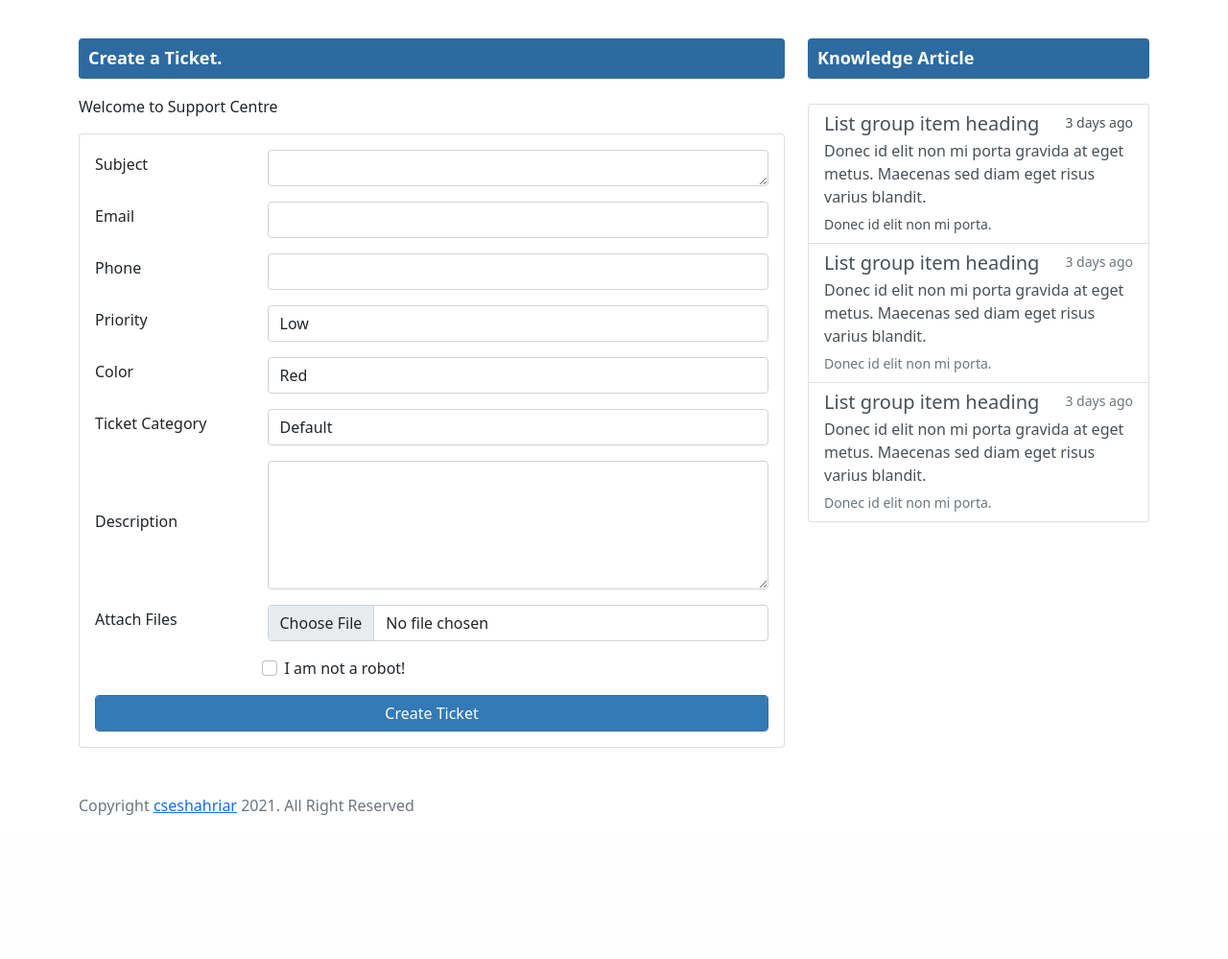
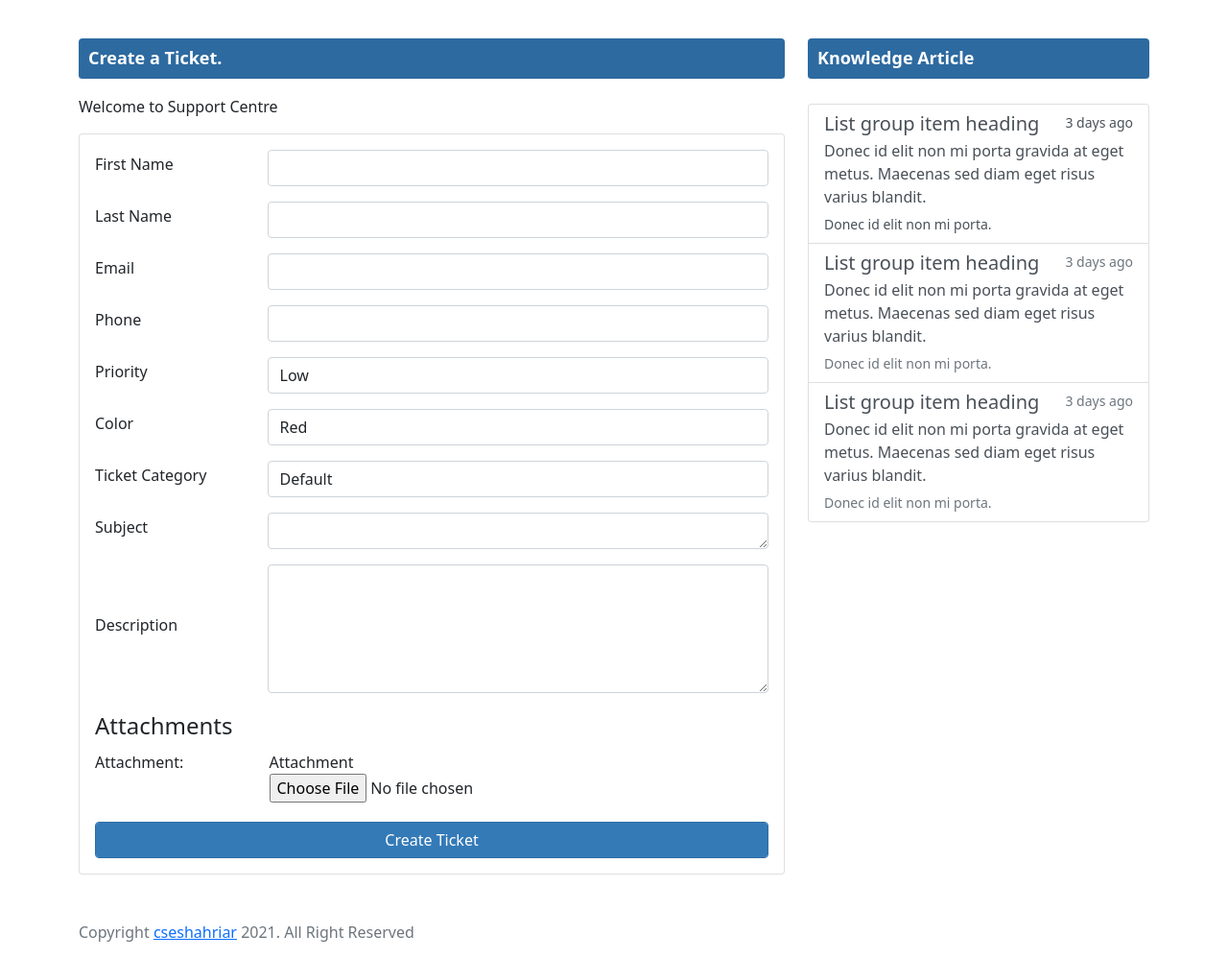
Before and after one commit to cseshahriar/advance-ticket-system, a Django app: page / in a window 1280 px wide. Shown: the part 56-1055 px from the top of the page at 96% size. Before the commit the page ends 905 px from the top, so only its background shows below. Run offline with Django 3.2, Linux system fonts and the light colour scheme; some libraries are stand-ins or nearby versions.

Commit message:
ticket create

```diff
--- a/requirements.txt
+++ b/requirements.txt
@@ -1,6 +1,7 @@
 asgiref==3.3.1
 Django==3.1.6
 django-ckeditor==6.0.0
+django-crispy-forms==1.11.0
 django-js-asset==1.2.2
 Pillow==8.1.0
 pytz==2021.1
--- a/templates/tickets/create.html
+++ b/templates/tickets/create.html
@@ -1,3 +1,5 @@
+{% load crispy_forms_tags %}
+
 <!DOCTYPE html>
 <html lang="en">
   <head>
@@ -51,16 +53,19 @@
             font-size: 18px;
             margin-bottom: 25px;
       }
-      .btn-primary {
+      .ticket-btn {
             color: #fff;
             background-color: #337ab7;
             border-color: #2e6da4;
         }
+        .btn-mt30 {
+            margin-top: -30px;
+        }
     </style>
 
     <!-- Custom styles for this template -->
-    <link href="style.css" rel="stylesheet">
-    <link href="responsive.css" rel="stylesheet">
+    <!-- <link href="style.css" rel="stylesheet"> -->
+    <!-- <link href="responsive.css" rel="stylesheet"> -->
   </head>
   <body>
 
@@ -107,18 +112,49 @@
                 <p>Welcome to Support Centre</p>
                 <div class="card">
                     <div class="card-body">
-                        <form>
+
+                        {% if messages %}
+                        <ul class="messages mt-3 mb-3">
+                            {% for message in messages %}
+                            <li{% if message.tags %} class="{{ message.tags }}"{% endif %}>{{ message }}</li>
+                            {% endfor %}
+                        </ul>
+                        {% endif %}
+
+                        {% if form.errors %}
+                            {% for field in form %}
+                                {% for error in field.errors %}
+                                    <p class="alert alert-danger"> {{ field.label }} : {{ error|escape }} </p>
+                                {% endfor %}
+                            {% endfor %}
+                        {% endif %}
+
+                        <form method="post" enctype="multipart/form-data">
+                            {% csrf_token %}
+
+                            {{ form.non_field_errors }}
+
                             <div class="mb-3">
                                 <div class="row g-3 align-items-center">
                                     <div class="col-3">
-                                        <label for="subject" class="form-label">Subject</label>
+                                        <label for="first_name" class="form-label">First Name</label>
                                     </div>
                                     <div class="col-9">
-                                        <textarea name="subject" id="subject" cols="30" rows="1" class="form-control"></textarea>
+                                        <input name="first_name" id="first_name" class="form-control">
                                     </div>
                                 </div>
                             </div>
 
+                            <div class="mb-3">
+                                <div class="row g-3 align-items-center">
+                                    <div class="col-3">
+                                        <label for="last_name" class="form-label">Last Name</label>
+                                    </div>
+                                    <div class="col-9">
+                                        <input name="last_name" id="last_name" class="form-control">
+                                    </div>
+                                </div>
+                            </div>
 
                             <div class="mb-3">
                                 <div class="row g-3 align-items-center">
@@ -168,7 +204,6 @@
                                         </select>
                                     </div>
                                 </div>
-
                             </div>
 
                             <div class="mb-3">
@@ -183,7 +218,17 @@
                                         </select>
                                     </div>
                                 </div>
+                            </div>
 
+                            <div class="mb-3">
+                                <div class="row g-3 align-items-center">
+                                    <div class="col-3">
+                                        <label for="subject" class="form-label">Subject</label>
+                                    </div>
+                                    <div class="col-9">
+                                        <textarea name="subject" id="subject" cols="30" rows="1" class="form-control"></textarea>
+                                    </div>
+                                </div>
                             </div>
 
                             <div class="mb-3">
@@ -195,33 +240,25 @@
                                         <textarea name="description" id="description" cols="30" rows="5" class="form-control"></textarea>
                                     </div>
                                 </div>
-
                             </div>
 
-                            <div class="mb-3">
-                                <div class="row g-3 align-items-center">
-                                    <div class="col-3">
-                                        <label for="attachment" class="form-label">Attach Files</label>
-                                    </div>
-                                    <div class="col-9">
-                                        <input type="file" name="attachment" id="attachment"  class="form-control">
-                                    </div>
-                                </div>
+                            <fieldset>
+                                <legend>Attachments</legend>
+                                {{ attachment_form.management_form }}
+                                {{ attachment_form.non_form_errors }}
+                                    {% for form in attachment_form %}
+                                        <div class="inline {{ attachment_form.prefix }}">
+                                            {% for field in form.visible_fields %}
+                                                <div class="row mb-1">
+                                                        <div class="col-md-3">{{ field.label_tag }}</div>
+                                                        <div class="col-md-8">{{ field|as_crispy_field }}</div>
+                                                </div>
+                                            {% endfor %}
+                                        </div>
+                                    {% endfor %}
+                            </fieldset>
 
-                            </div>
-
-                            <div class="mb-3 form-check">
-                                <div class="row g-3 align-items-center">
-                                    <div class="col-3"></div>
-                                    <div class="col-9">
-                                        <input type="checkbox" class="form-check-input" id="exampleCheck1">
-                                        <label class="form-check-label" for="exampleCheck1">I am not a robot!</label>
-                                    </div>
-                                </div>
-
-                            </div>
-
-                            <button type="submit" class="btn btn-primary form-control">Create Ticket</button>
+                            <button type="submit" class="mt-3 btn ticket-btn form-control">Create Ticket</button>
                         </form>
                     </div>
                 </div>
@@ -277,5 +314,23 @@
     <script src="https://cdn.jsdelivr.net/npm/bootstrap@5.0.0-beta1/dist/js/bootstrap.min.js"
     integrity="sha384-pQQkAEnwaBkjpqZ8RU1fF1AKtTcHJwFl3pblpTlHXybJjHpMYo79HY3hIi4NKxyj"
     crossorigin="anonymous"></script>
+
+    <script src="https://code.jquery.com/jquery-3.5.1.min.js"
+    integrity="sha256-9/aliU8dGd2tb6OSsuzixeV4y/faTqgFtohetphbbj0=" crossorigin="anonymous"></script>
+    <script src="https://cdn.jsdelivr.net/npm/jquery.formset@1.3.0/src/jquery.formset.js"></script>
+
+    <script type="text/javascript">
+		$(function() {
+				$(".inline.{{ attachment_form.prefix }}").formset({
+						prefix: "{{ attachment_form.prefix }}", // The form prefix for your django formset
+						addCssClass: "mt-3 btn btn-sm btn-primary bordered inline-form-add", // CSS class applied to the add link
+						deleteCssClass: "btn-mt30 float-end btn btn-sm btn-primary bordered", // CSS class applied to the delete link
+						addText: 'Add', // Text for the add link
+						deleteText: 'Remove', // Text for the delete link
+						formCssClass: 'inline-form' // CSS class applied to each form in a formset
+				})
+		});
+    </script>
+
   </body>
 </html>
--- a/tickets/forms.py
+++ b/tickets/forms.py
@@ -1,4 +1,5 @@
 from django.forms import ModelForm
+from django.forms.models import inlineformset_factory
 from . models import Ticket, Attachment
 
 
@@ -15,3 +16,12 @@ class AttachmentForm(ModelForm):
     class Meta:
         model = Attachment
         fields = ['ticket', 'attachment']
+
+
+AttachmentFormSet = inlineformset_factory(Ticket,
+    Attachment,
+    fields=['attachment'],
+    # set to false because cant' delete an non-exsitant instance
+    can_delete=False,
+    extra=1
+)
--- a/tickets/views.py
+++ b/tickets/views.py
@@ -1,17 +1,79 @@
 from django.shortcuts import render
 from django.views.generic.edit import CreateView
 from . models import Priority, Category, Color, Ticket, Attachment
-from . forms import TicketForm, AttachmentForm
+from . forms import TicketForm, AttachmentFormSet
+from django.http import HttpResponseRedirect
+from django.contrib import messages
+
 
 class HomeView(CreateView):
     model = Ticket
     template_name = 'tickets/create.html'
     form_class = TicketForm
-    formset_class = None
     success_url = '/'
+    object = None
 
-    def get_context_data(self, **kwargs):
-        pass
+    def get(self, request, *args, **kwargs):
+        """
+        Handles GET requests and instantiates blank versions of the
+        form and its inline formsets.
+        """
+        self.object = None
+        form_class = self.get_form_class()
+        form = self.get_form(form_class)
+        attachment_form = AttachmentFormSet()
+        return self.render_to_response(
+            self.get_context_data(form=form, attachment_form=attachment_form,)
+        )
 
-    def form_valid(self, form):
-        pass
+    def post(self, request, *args, **kwargs):
+        """
+        Handles POST requests, instantiating a form instance and its inline
+        formsets with the passed POST variables and then checking them for
+        validity.
+        """
+        self.object = None
+        form_class = self.get_form_class()
+        form = self.get_form(form_class)
+        attachment_form = AttachmentFormSet(self.request.POST)
+        if form.is_valid() and attachment_form.is_valid():
+            return self.form_valid(form, attachment_form)
+        else:
+            return self.form_invalid(form, attachment_form)
+
+    def form_valid(self, form, attachment_form):
+        """
+        Called if all forms are valid. Creates Assignment instance along with the
+        associated AssignmentQuestion instances then redirects to success url
+        Args:
+            form: TicketForm
+            attachment_form: attachment_form
+
+        Returns: an HttpResponse to success url
+        """
+        self.object = form.save(commit=False)
+        # pre-processing for Assignment instance here...
+        self.object.save()
+
+        # saving AssignmentQuestion Instances
+        attachments = attachment_form.save(commit=False)
+        for attachment in attachments:
+            #  change the AssignmentQuestion instance values here
+            # attachments.ticket = self.get_object()
+            attachment.save()
+
+        messages.success(self.request, 'Ticket has been created.')
+        return HttpResponseRedirect(self.get_success_url())
+
+    def form_invalid(self, form, attachment_form):
+        """
+        Called if a form is invalid. Re-renders the context data with the
+        data-filled forms and errors.
+
+        Args:
+            form: TicketForm
+            attachments: attachment_form
+        """
+        return self.render_to_response(
+            self.get_context_data(form=form, attachment_form=attachment_form)
+        )
```
Also changed, not shown: ticket_system/settings.py (+16 -0 lines), tickets/admin.py (+11 -1 lines).
